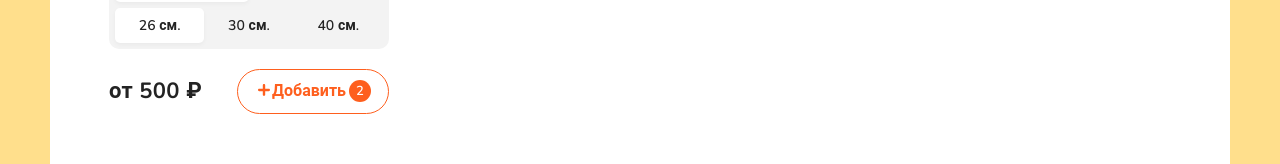
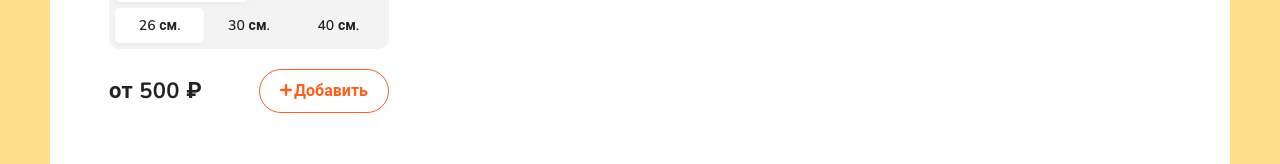
Before and after one commit to Gunel1999/react-pizza-v2, a React (Create React App) app: page / in a window 1280 px wide. Shown: the part 660-824 px from the top of the page. Built offline with nearby package versions, Linux system fonts and the light colour scheme.

Commit message:
ls#3 finished

```diff
--- a/src/components/PizzaBlock.jsx
+++ b/src/components/PizzaBlock.jsx
@@ -1,6 +1,12 @@
 import React from 'react';
 
-const PizzaBlock = props => {
+const PizzaBlock = ({ title, price }) => {
+  const [pizzaCount, setPizzaCount] = React.useState(0);
+
+  const increaseCount = () => {
+    setPizzaCount(pizzaCount + 1);
+  };
+
   return (
     <div className="pizza-block">
       <img
@@ -8,7 +14,7 @@ const PizzaBlock = props => {
         src="https://dodopizza-a.akamaihd.net/static/Img/Products/Pizza/ru-RU/b750f576-4a83-48e6-a283-5a8efb68c35d.jpg"
         alt="Pizza"
       />
-      <h4 className="pizza-block__title">{props.title}</h4>
+      <h4 className="pizza-block__title">{title}</h4>
       <div className="pizza-block__selector">
         <ul>
           <li className="active">тонкое</li>
@@ -21,8 +27,11 @@ const PizzaBlock = props => {
         </ul>
       </div>
       <div className="pizza-block__bottom">
-        <div className="pizza-block__price">от {props.price} ₽</div>
-        <div className="button button--outline button--add">
+        <div className="pizza-block__price">от {price} ₽</div>
+        <div
+          className="button button--outline button--add"
+          onClick={increaseCount}
+        >
           <svg
             width="12"
             height="12"
@@ -36,7 +45,7 @@ const PizzaBlock = props => {
             />
           </svg>
           <span>Добавить</span>
-          <i>2</i>
+          {pizzaCount ? <i>{pizzaCount}</i> : ''}
         </div>
       </div>
     </div>
```
